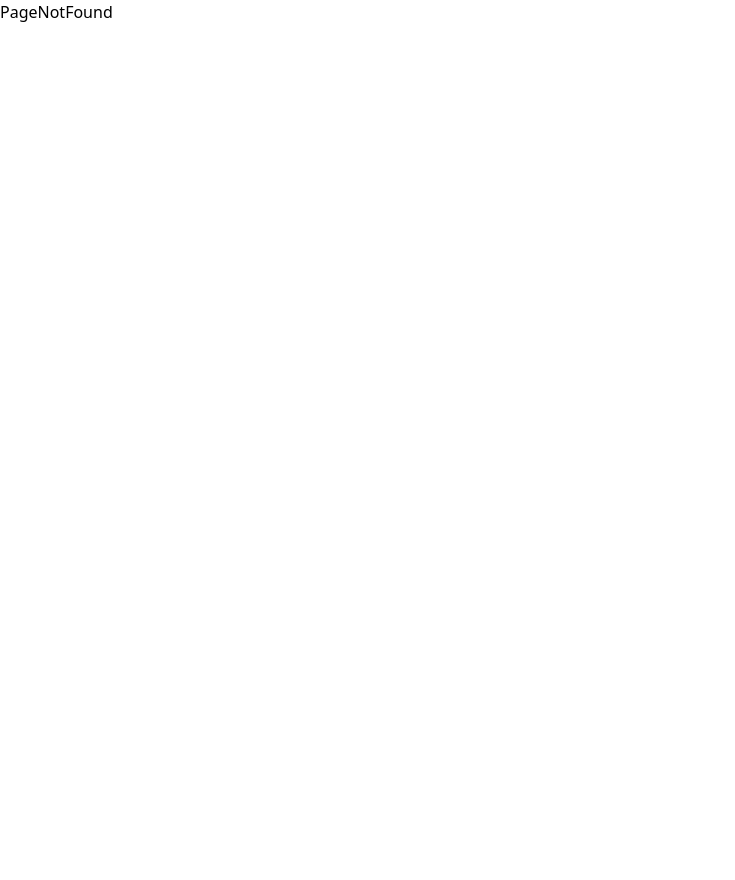
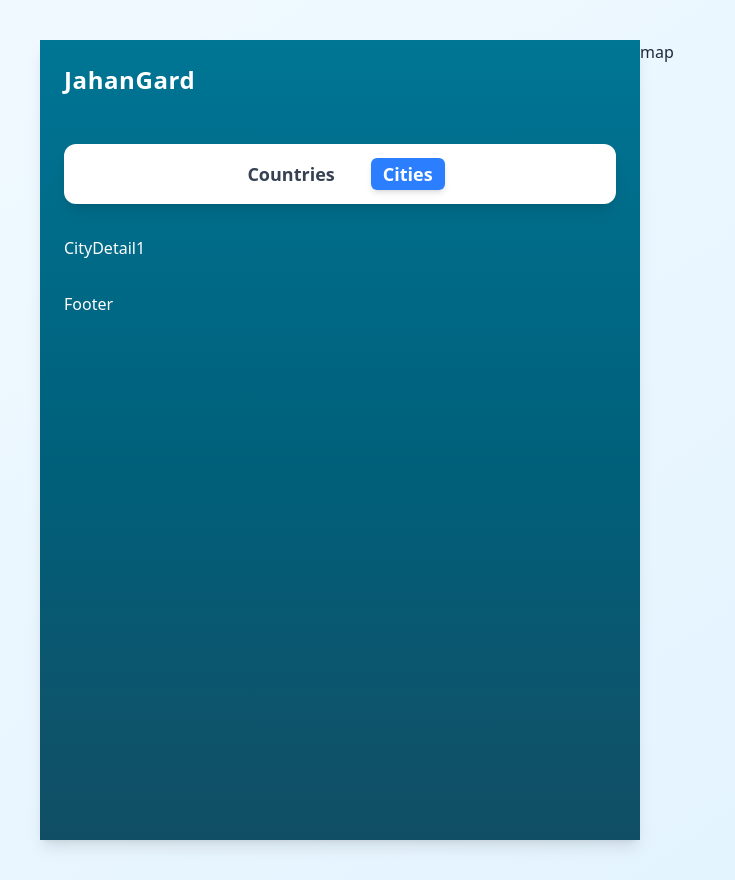
Before and after one commit to fatemehHp/turism, a React (Vite) app: page /app/cities/1 in a window 1280 px wide. Shown: the whole page, without its empty margins (0-735 px from the left). Before the commit the page ends 800 px from the top, so only its background shows below. Built offline with nearby package versions, Linux system fonts and the light colour scheme; data requests are answered from the project's data file.

Commit message:
dynamic routs with url patameters

```diff
--- a/src/App.jsx
+++ b/src/App.jsx
@@ -10,6 +10,7 @@ import AppLayout from "./pages/AppLayout";
 import Cities from "./component/Cities";
 import Countries from "./component/CountriesItems";
 import CountriesList from "./component/CountriesList";
+import CityDetail from "./component/CityDetail";
 // Base url
 const BASE_URL = "http://localhost:3000";
 
@@ -56,6 +57,8 @@ const App = () => {
             path="cities"
             element={<Cities isloading={isloading} cities={cities} />}
           />
+          <Route path="cities/:id" element={<CityDetail />} />
+          <Route path="cities/:cityID" element={<CityDetail />} />
           <Route path="countries" element={<CountriesList cities={cities} />} />
         </Route>
         <Route path="*" element={<PageNotFound />} />
--- /dev/null
+++ b/src/component/CityDetail.jsx
@@ -0,0 +1,9 @@
+import React from "react";
+import { useParams } from "react-router-dom";
+
+const CityDetail = () => {
+  const { id } = useParams();
+  return <div>CityDetail{id}</div>;
+};
+
+export default CityDetail;
--- a/src/component/CityItems.jsx
+++ b/src/component/CityItems.jsx
@@ -1,7 +1,9 @@
 import React from "react";
+import { Link, useParams } from "react-router-dom";
 
 const CityItems = ({ item }) => {
   return (
+    <Link to={item.id}>
       <li className="flex  justify-between cursor-pointer bg-gradient-to-r from-blue-100 to-blue-50 text-blue-900 p-4 rounded-lg shadow-md hover:scale-[1.03] hover:shadow-lg transition-all">
         <div className="flex items-center gap-3">
           <span className="text-lg font-semibold">
@@ -17,6 +19,7 @@ const CityItems = ({ item }) => {
           Remove
         </button>
       </li>
+    </Link>
   );
 };
 
--- a/src/component/CountriesItems.jsx
+++ b/src/component/CountriesItems.jsx
@@ -1,5 +1,5 @@
 import React, { useState } from "react";
-
+import CityDetail from "./CityDetail";
 const CountriesItems = ({ countries }) => {
   return (
     <li className="flex  justify-between cursor-pointer bg-gradient-to-r from-blue-100 to-blue-50 text-blue-900 p-4 rounded-lg shadow-md hover:scale-[1.03] hover:shadow-lg transition-all">
```
Lines whose indentation alone changed are shown as unchanged.
